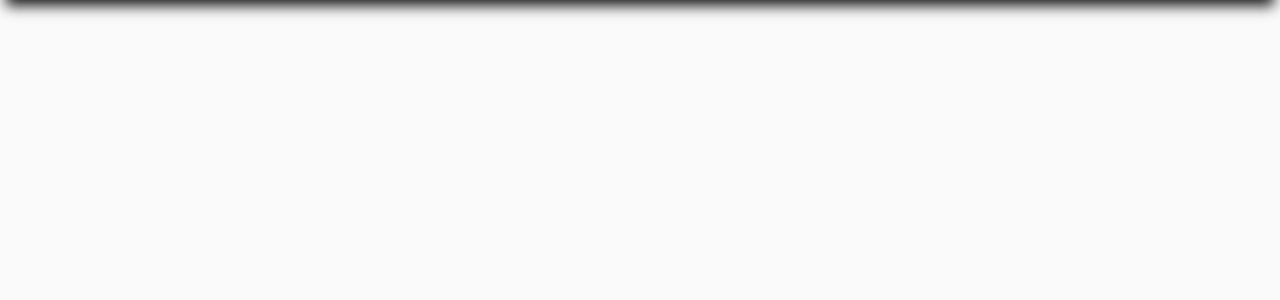
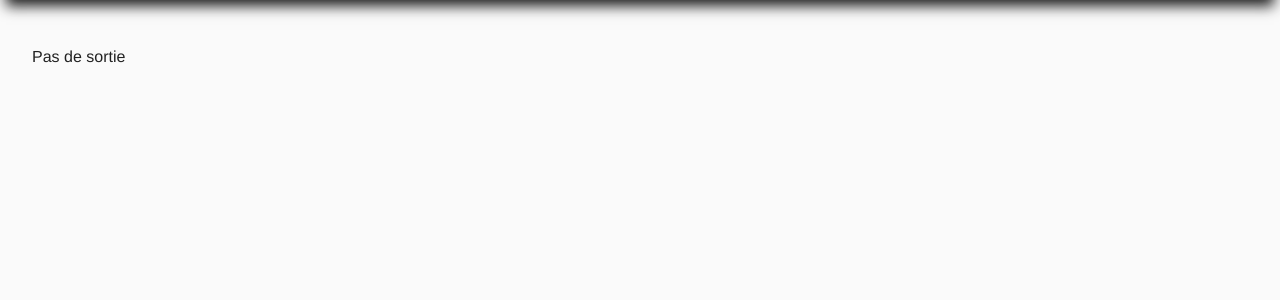
Before and after one commit to Pierrick-Rou/mENIfestation, a Symfony app: template templates/sortie/index.html.twig in a window 1280 px wide. Shown: the part 56-356 px from the top of the page. Run offline with Twig, Linux system fonts and the light colour scheme; the template is opened without the code that fills it, so the values that code supplies are empty; style sheets or scripts are compiled from the project's sources; some libraries are stand-ins or nearby versions.

Commit message:
show event list

```diff
--- a/templates/sortie/index.html.twig
+++ b/templates/sortie/index.html.twig
@@ -3,5 +3,32 @@
 {% block title %}Hello SortieController!{% endblock %}
 
 {% block body %}
+    {% if sortieList is empty %}
+        <p>Pas de sortie</p>
+    {% else %}
 
+        <table style="white-space: nowrap;">
+            <tr>
+                <th>Nom</th>
+                <th>Date</th>
+                <th>Duree</th>
+                <th>Limite inscription</th>
+                <th>Max participant</th>
+                <th>info</th>
+                <th>etat</th>
+            </tr>
+            {% for sortie in sortieList %}
+                <tr>
+                    <td>{{ sortie.nom }}</td>
+                    <td>{{ sortie.dateHeureDebut|date("H:i d/m/Y") }} </td>
+                    <td>{{ sortie.duree|date("H:i") }} </td>
+                    <td>{{ sortie.dateLimiteInscription|date("H:i d/m/Y") }} </td>
+                    <td>{{ sortie.nbInscriptionMax }}</td>
+                    <td>{{ sortie.infosSortie }}</td>
+                    <td> {{ sortie.etat.value }} </td>
+                </tr>
+            {% endfor %}
+        </table>
+
+    {% endif %}
 {% endblock %}
```
Also changed, not shown: src/Controller/SortieController.php (+5 -2 lines), 3 other files.
